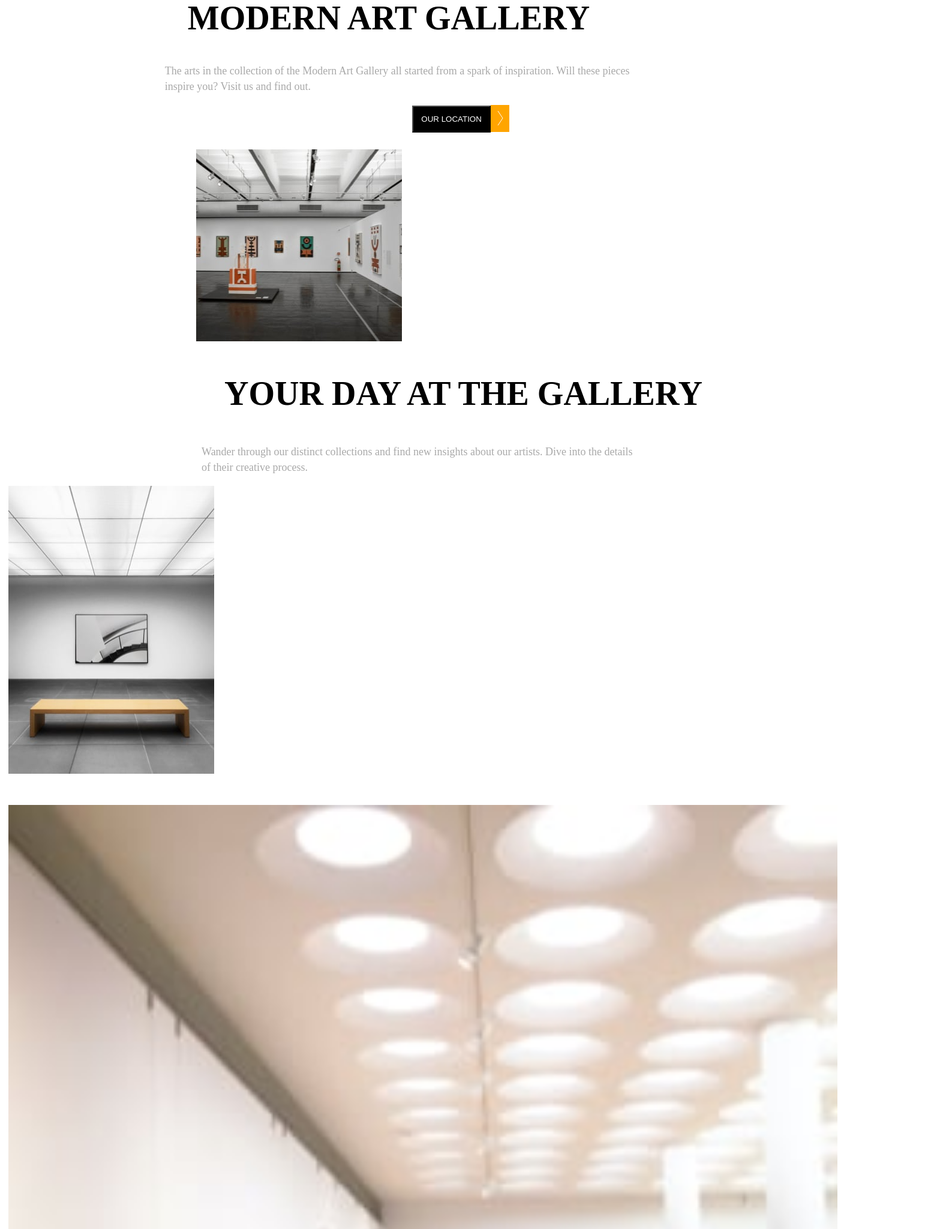
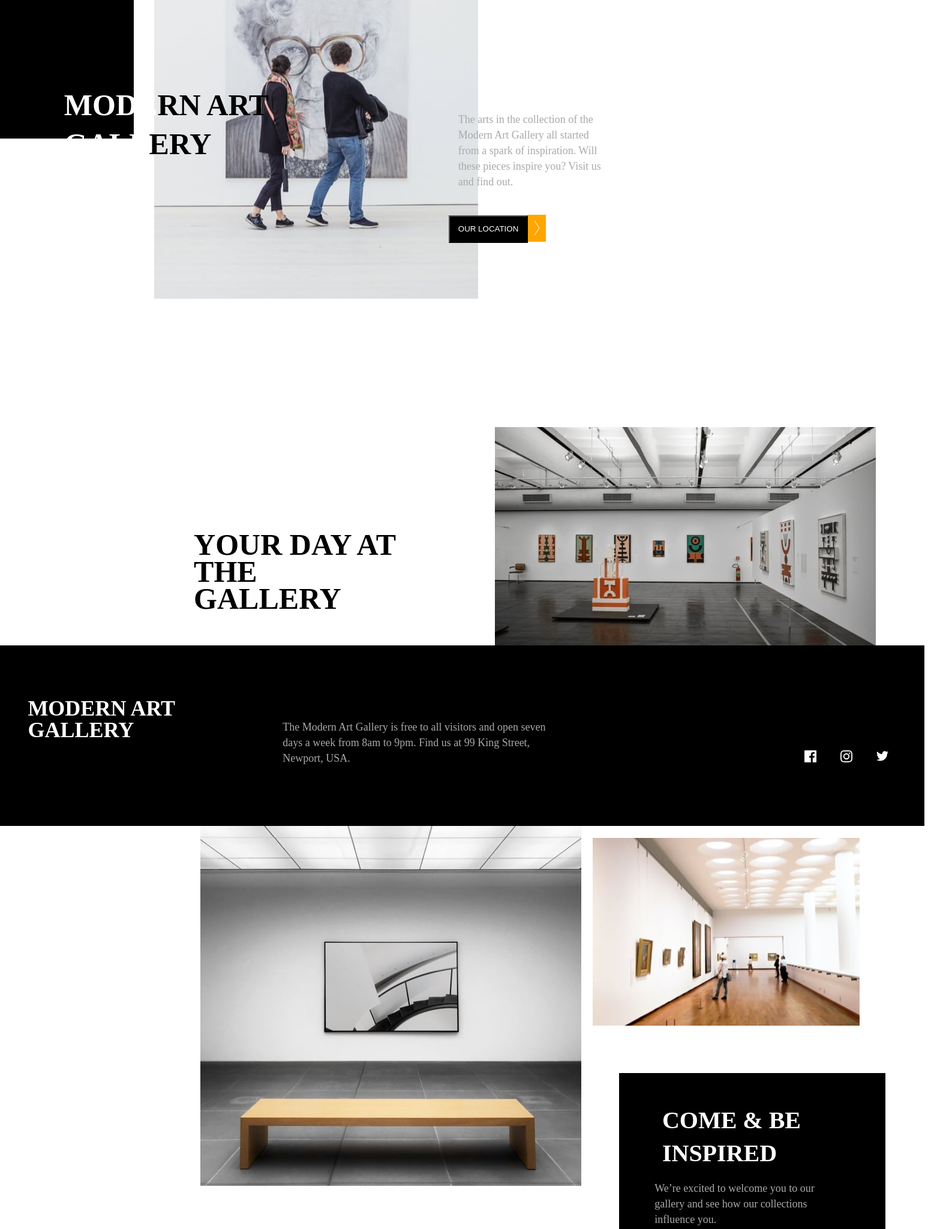
Before and after one commit to DarkPhoenixNinja92/Art-Gallery-Website, a plain HTML site: page index.html in a window 1536 px wide. Shown: the part 295-2344 px from the top of the page at 60% size, 1572 px wide, since content can reach past the window. Drawn offline with Linux system fonts and the light colour scheme.

Commit message:
homepage desktop view done

```diff
--- a/css/styles.css
+++ b/css/styles.css
@@ -3,6 +3,10 @@
     flex-direction: column;
     align-items: center;
     justify-content: center;
+}
+
+.title-img-tablet,.day-img-tablet,.inspired-img-tablet,.modern-img-tablet,.title-img-desktop,.day-img-desktop,.inspired-img-desktop,.modern-img-desktop,.color-left {
+    display: none;
 }
 
 .title,.day,.inspired {
@@ -99,3 +103,212 @@ button,.btn img {
 .modern,.modern-para {
     left: 1em;
 }
+
+@media (min-width: 768px) {
+    .title-img,.day-img,.inspired-img,.modern-img {
+        display: none;
+    }
+
+    .title-img-tablet,.day-img-tablet,.inspired-img-tablet,.modern-img-tablet {
+        display: initial;
+    }
+
+    .title-img-tablet {
+        position: relative;
+        bottom: 0.5em;
+        right: 0.5em;
+    }
+
+    .title {
+        width: 65%;
+        font-size: 50px;
+        line-height: 65px;
+        position: relative;
+        bottom: 52vh;
+        left: 46vw;
+    }
+
+    .title-para {
+        width: 45%;
+        position: relative;
+        bottom: 51vh;
+        left: 46vw;
+    }
+
+    .btn {
+        position: relative;
+        bottom: 49vh;
+        left: 12vw;
+    }
+
+    .day {
+        font-size: 50px;
+        line-height: 45px;
+        width: 40%;
+    }
+
+    .day-para {
+        width: 35%;
+    }
+
+    .day,.day-para {
+        position: relative;
+        bottom: 65vh;
+    }
+
+    .day {
+        position: relative;
+        left: 5px;
+    }
+
+    .day-img-tablet {
+        position: relative;
+        bottom: 30vh;
+        left: 41vw;
+    }
+
+    .inspired-img-tablet {
+        position: relative;
+        bottom: 57vh;
+        left: -3vw;
+    }
+
+    .modern-img-tablet {
+        position: relative;
+        bottom: 90.3vh;
+    }
+
+    .inspired {
+        font-size: 40px;
+        width: 45%;
+        position: relative;
+        left: -45px;
+    }
+
+    .inspired-para {
+        width: 70%;
+        position: relative;
+        left: -15px;
+        bottom: 40px;
+    }
+
+    .inspired-section div {
+        display: flex;
+        flex-direction: column;
+        align-items: center;
+        justify-content: center;
+        width: 39%;
+        position: relative;
+        bottom: 95vh;
+        left: 52vw;
+    }
+
+    .modern-section {
+        position: relative;
+        bottom: 95vh;
+        width: 96.8vw;
+    }
+}
+
+@media (min-width: 1440px) {
+    .title-img-tablet,.day-img-tablet,.inspired-img-tablet,.modern-img-tablet {
+        display: none;
+    }
+
+    .title-img-desktop {
+        display: initial;
+        position: relative;
+        bottom: 15px;
+    }
+
+    .title {
+        position: relative;
+        left: -3em;
+        width: 34%;
+        color: #fff;
+    }
+
+    .title span {
+        color: #000;
+    }
+
+    .title-para {
+        position: relative;
+        left: 33vw;
+        bottom: 68vh;
+        width: 25%;
+    }
+
+    .btn {
+        position: relative;
+        bottom: 65vh;
+        left: 4vw;
+    }
+
+    .color-left {
+        background-color: #000;
+        position: absolute;
+        left: 0;
+        top: 0;
+        width: 14.5%;
+        padding-bottom: 63.5vh;
+    }
+
+    .day-img-desktop,.inspired-img-desktop,.modern-img-desktop,.color-left {
+        display: initial;
+    }
+
+    .day-img-desktop {
+        position: relative;
+        left: 33vw;
+        bottom: 30vh;
+    }
+
+    .inspired-img-desktop,.modern-img-desktop {
+        position: relative;
+        bottom: 57vh;
+        left: 7vw;
+    }
+
+    .modern-img-desktop {
+        bottom: 90.4vh;
+        left: 8vw;
+    }
+
+    .inspired {
+        width: 90%;
+        left: 1em;
+    }
+
+    .inspired-section div {
+        left: 52.5vw;
+        top: -89vh;
+    }
+
+    .modern {
+        width: 20%;
+        position: relative;
+        top: 5vh;
+    }
+
+    .modern-para {
+        position: relative;
+        left: 30vw;
+        bottom: 4vh;
+        width: 30%;
+    }
+
+    .social {
+        position: relative;
+        left: 60vw;
+        bottom: 12vh;
+    }
+
+    .modern-section {
+        position: absolute;
+        left: 0;
+        bottom: -115vh;
+        width: 99vw;
+        overflow: hidden;
+    }
+}
--- a/index.html
+++ b/index.html
@@ -12,18 +12,23 @@
   <div class="container">
     <section class="title-section">
       <img src="images/mobile/image-hero.jpg" alt="" class="title-img">
-    <h1 class="title">Modern Art Gallery</h1>
+      <img src="images/tablet/image-hero.jpg" alt="" class="title-img-tablet">
+      <img src="images/desktop/image-hero.jpg" alt="" class="title-img-desktop">
+      <div class="color-left">placeholder</div>
+    <h1 class="title">Mode<span>rn Art</span> Gall<span>ery</span></h1>
 <p class="title-para">
     The arts in the collection of the Modern Art Gallery all started from a spark of
     inspiration. Will these pieces inspire you? Visit us and find out.
 </p>
 <div class="btn">
-<button class="location">Our location</button>
+<a href="location.html"><button class="location">Our location</button></a>
 <img src="images/icon-arrow-right.svg" alt="">
 </div>
     </section>
     <section class="day-section">
 <img src="images/mobile/image-grid-1.jpg" alt="" class="day-img">
+<img src="images/tablet/image-grid-1.jpg" alt="" class="day-img-tablet">
+<img src="images/desktop/image-grid-1.jpg" alt="" class="day-img-desktop">
 <h3 class="day subtitle">Your day at the gallery</h3>
 <p class="day-para">
   Wander through our distinct collections and find new insights about
@@ -32,7 +37,11 @@
 </section>
 <section class="inspired-section">
 <img src="images/mobile/image-grid-2.jpg" alt="" class="inspired-img">
-<img src="images/tablet/image-grid-3.jpg" alt="" class="modern-img">
+<img src="images/mobile/image-grid-3.jpg" alt="" class="modern-img">
+<img src="images/tablet/image-grid-2.jpg" alt="" class="inspired-img-tablet">
+<img src="images/desktop/image-grid-2.jpg" alt="" class="inspired-img-desktop">
+<img src="images/tablet/image-grid-3.jpg" alt="" class="modern-img-tablet">
+<img src="images/desktop/image-grid-3.jpg" alt="" class="modern-img-desktop">
 <div>
 <h3 class="inspired subtitle">Come &amp; be inspired</h3>
 <p class="inspired-para">
```
